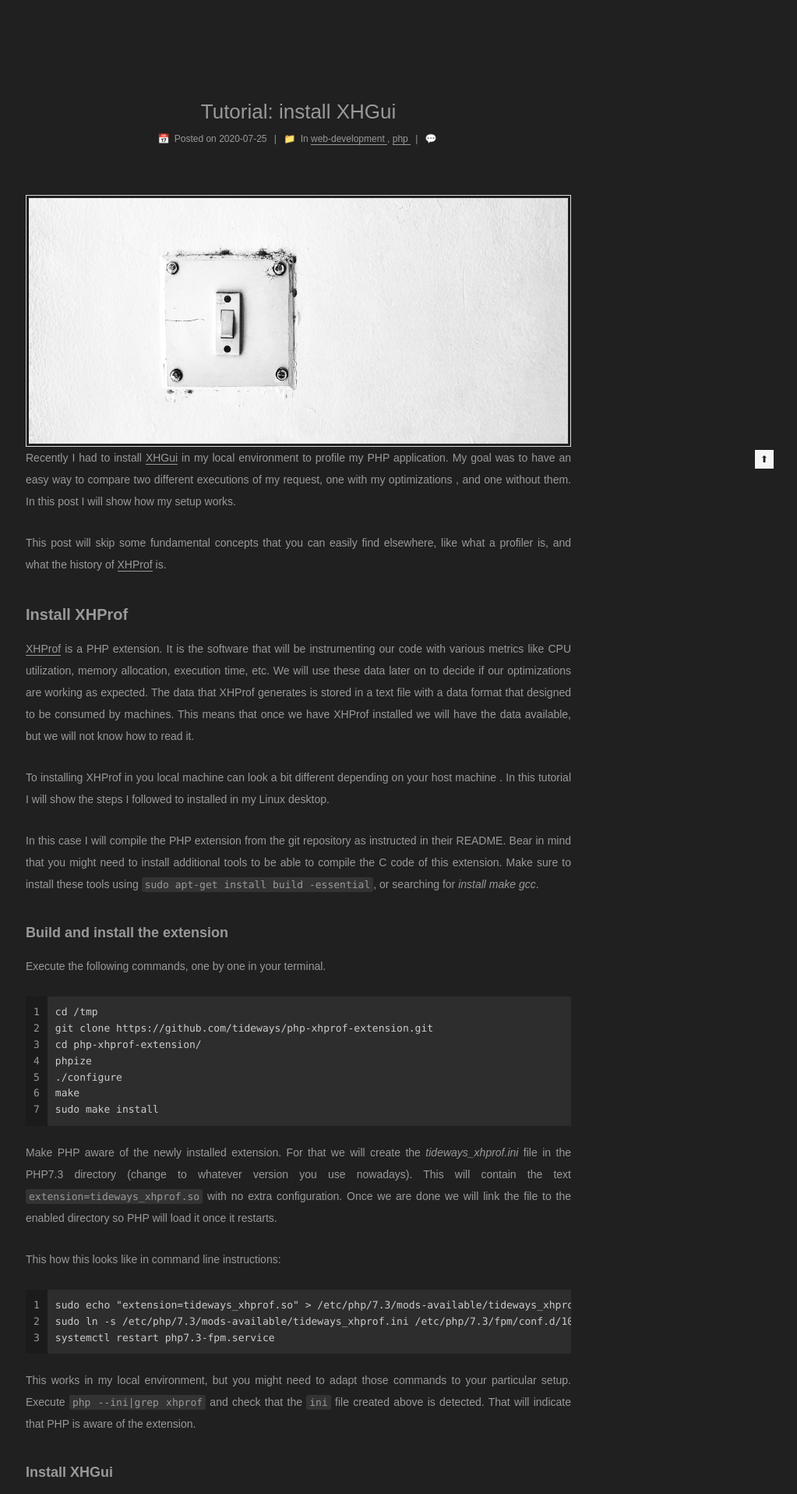
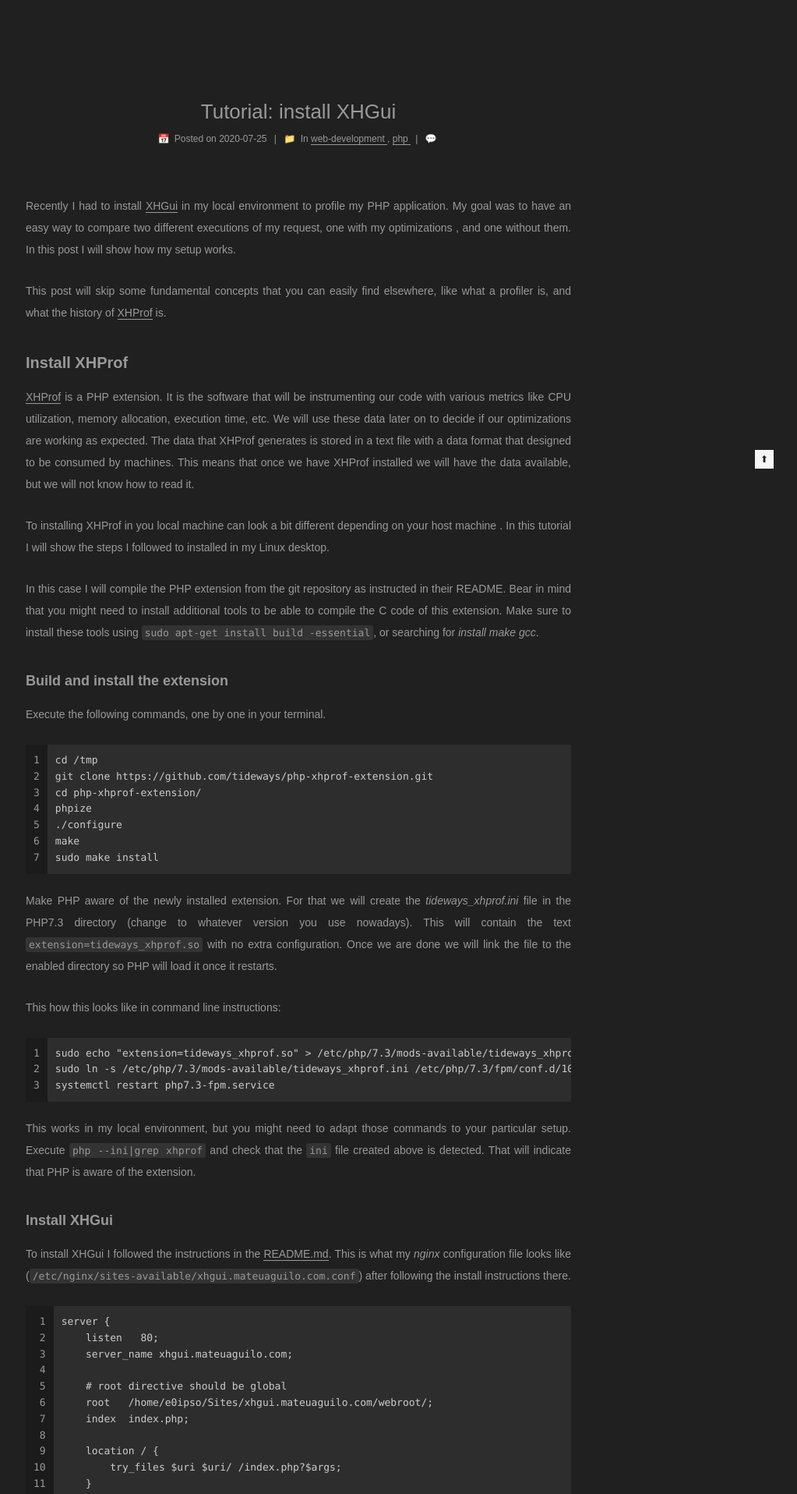
Before and after one commit to e0ipso/e0ipso.github.io, a Jekyll site: the page built from _posts/2020-07-25-tutorial-install-xhgui.md, in a window 1280 px wide. Shown: the part 399-2315 px from the top of the page at 78% size, without its empty margins (257-1280 px from the left). Built offline with Jekyll 4.4.1, drawn with Linux system fonts in a browser that asks for light colours; comment, search, counter and statistics services are not loaded.

```diff
--- a/_posts/2020-07-25-tutorial-install-xhgui.md
+++ b/_posts/2020-07-25-tutorial-install-xhgui.md
@@ -6,7 +6,6 @@
   - php
 tags:
   - Web Development
-image: /assets/images/2020/switch.jpg
 ---
 Recently I had to install [XHGui](https://github.com/perftools/xhgui) in my local environment to profile my PHP application. My goal
 was to have an easy way to compare two different executions of my request, one with my
```
